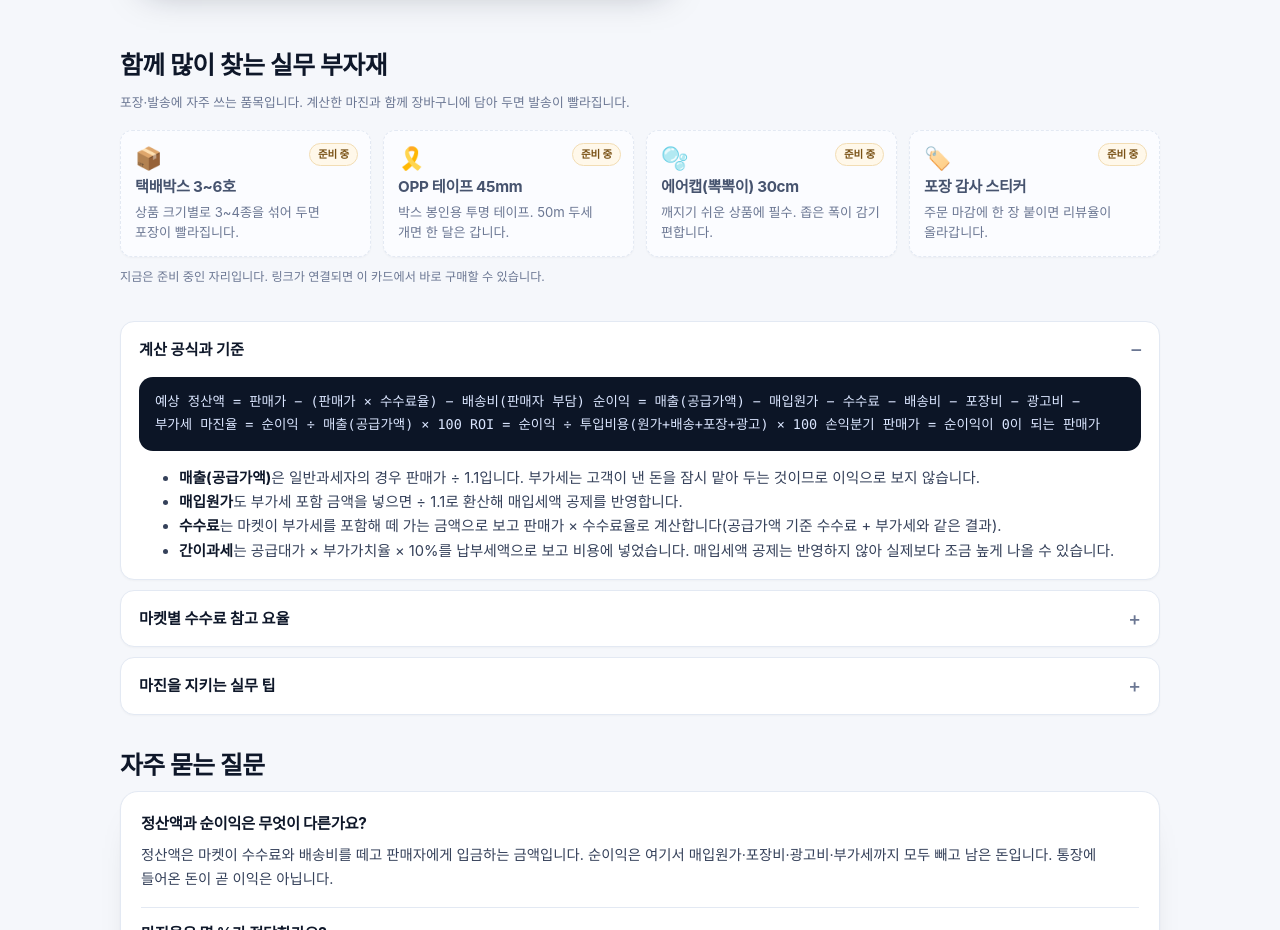
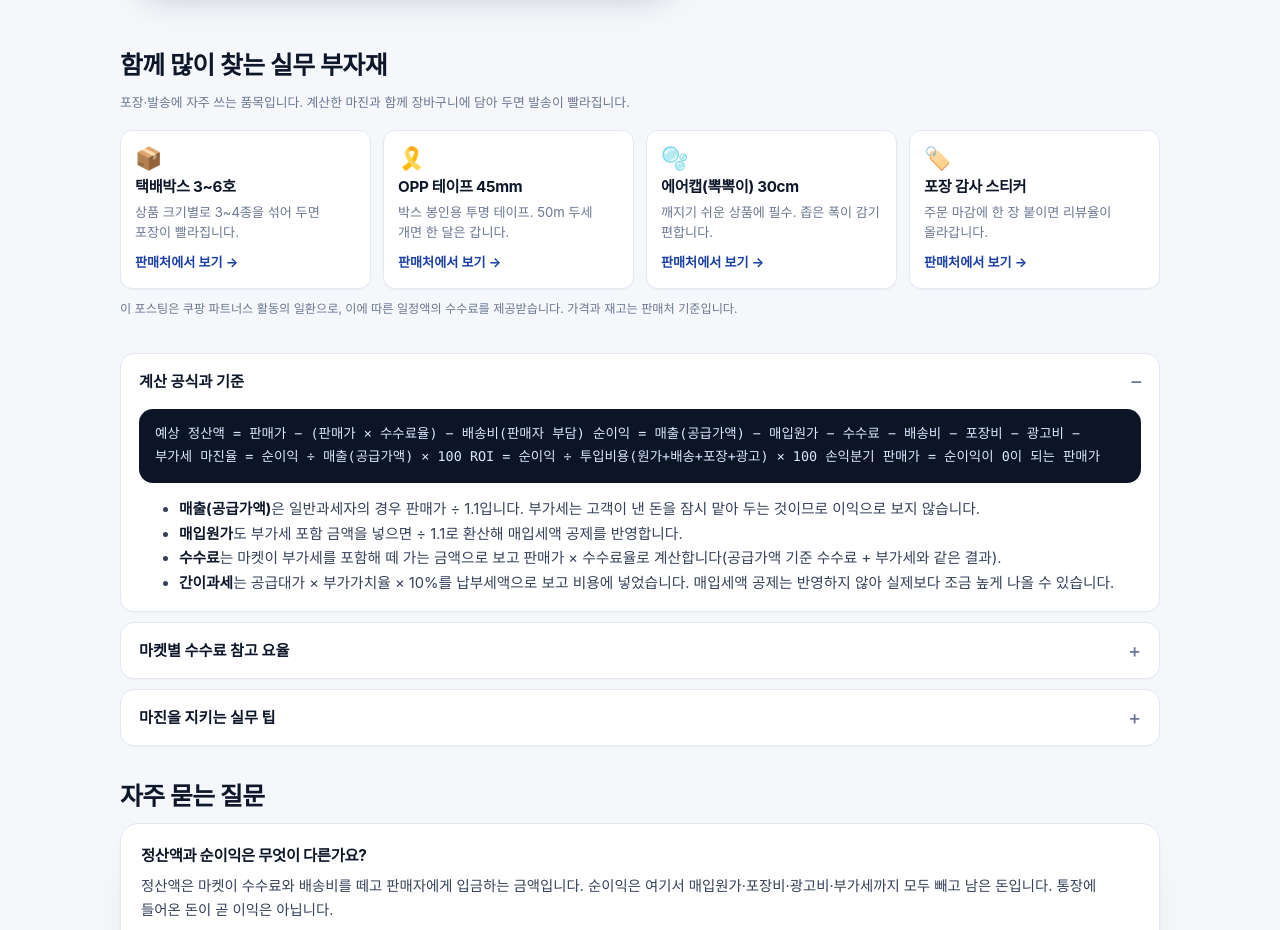
Before and after one commit to k77070888-netizen/smart-biz-calc, a plain HTML site: page margin.html in a window 1280 px wide. Shown: the part 1529-2459 px from the top of the page. Drawn offline with Linux system fonts and the light colour scheme; a web font is replaced by a local one.

Commit message:
부자재 카드에 쿠팡 파트너스 상품 링크 8종 연결, 필수 대가성 문구 반영 (캐시 20261125a)

```diff
--- a/assets/js/affiliate.js
+++ b/assets/js/affiliate.js
@@ -8,11 +8,11 @@
    ▶ 쿠팡 파트너스는 '상품별 바로가기 링크'를 그대로 넣으세요.
    ========================================================================== */
 window.SBC_AFFILIATE = {
-  version: "2026-11-24",
+  version: "2026-11-25",
 
   /* 실제 링크가 하나라도 연결되면 카드 아래에 자동으로 표시됩니다. */
   disclosure:
-    "이 영역의 상품 링크는 쿠팡 파트너스 활동의 일환으로, 이에 따른 일정액의 수수료를 제공받을 수 있습니다. 가격과 재고는 판매처 기준입니다.",
+    "이 포스팅은 쿠팡 파트너스 활동의 일환으로, 이에 따른 일정액의 수수료를 제공받습니다. 가격과 재고는 판매처 기준입니다.",
 
   groups: {
     /* 마진·수수료 계산기 하단 — 셀러 포장·발송 부자재 */
@@ -23,25 +23,25 @@ window.SBC_AFFILIATE = {
           name: "택배박스 3~6호",
           desc: "상품 크기별로 3~4종을 섞어 두면 포장이 빨라집니다.",
           emoji: "📦",
-          url: ""
+          url: "https://link.coupang.com/a/iXtDjz4mQ0"
         },
         {
           name: "OPP 테이프 45mm",
           desc: "박스 봉인용 투명 테이프. 50m 두세 개면 한 달은 갑니다.",
           emoji: "🎗️",
-          url: ""
+          url: "https://link.coupang.com/a/iXtFSrb17A"
         },
         {
           name: "에어캡(뽁뽁이) 30cm",
           desc: "깨지기 쉬운 상품에 필수. 좁은 폭이 감기 편합니다.",
           emoji: "🫧",
-          url: ""
+          url: "https://link.coupang.com/a/iXtHoedn4u"
         },
         {
           name: "포장 감사 스티커",
           desc: "주문 마감에 한 장 붙이면 리뷰율이 올라갑니다.",
           emoji: "🏷️",
-          url: ""
+          url: "https://link.coupang.com/a/iXtI7Zf2A0"
         }
       ]
     },
@@ -54,25 +54,25 @@ window.SBC_AFFILIATE = {
           name: "타일 스페이서 2·3mm",
           desc: "줄눈 폭을 일정하게. 100개입 한 봉이면 3~4㎡ 분입니다.",
           emoji: "🧱",
-          url: ""
+          url: "https://link.coupang.com/a/iXtKKo6YHQ"
         },
         {
           name: "줄눈제 5kg",
           desc: "타일 5~8㎡ 기준 한 포. 색상은 타일과 맞춰 주세요.",
           emoji: "🪣",
-          url: ""
+          url: "https://link.coupang.com/a/iXtOuVAmtw"
         },
         {
           name: "페인트 롤러 세트",
           desc: "4인치·7인치 세트. 롤러 커버는 소모품이라 여유 있게.",
           emoji: "🖌️",
-          url: ""
+          url: "https://link.coupang.com/a/iXtQeBsxy1"
         },
         {
           name: "마스킹 테이프 24·48mm",
           desc: "창틀·몰딩 경계 작업에. 두세 개는 있어야 합니다.",
           emoji: "🧻",
-          url: ""
+          url: "https://link.coupang.com/a/iXtRRgZYcu"
         }
       ]
     }
--- a/margin.html
+++ b/margin.html
@@ -359,6 +359,6 @@ ROI = 순이익 ÷ 투입비용(원가+배송+포장+광고) × 100
 
 <script src="assets/js/common.js?v=20261124f"></script>
 <script src="assets/js/margin.js?v=20261124f"></script>
-<script src="assets/js/affiliate.js?v=20261124f"></script>
+<script src="assets/js/affiliate.js?v=20261125a"></script>
 </body>
 </html>
```
Also changed, not shown: index.html (+1 -1 lines), material.html (+1 -1 lines), templates.html (+1 -1 lines), 1 other file.
